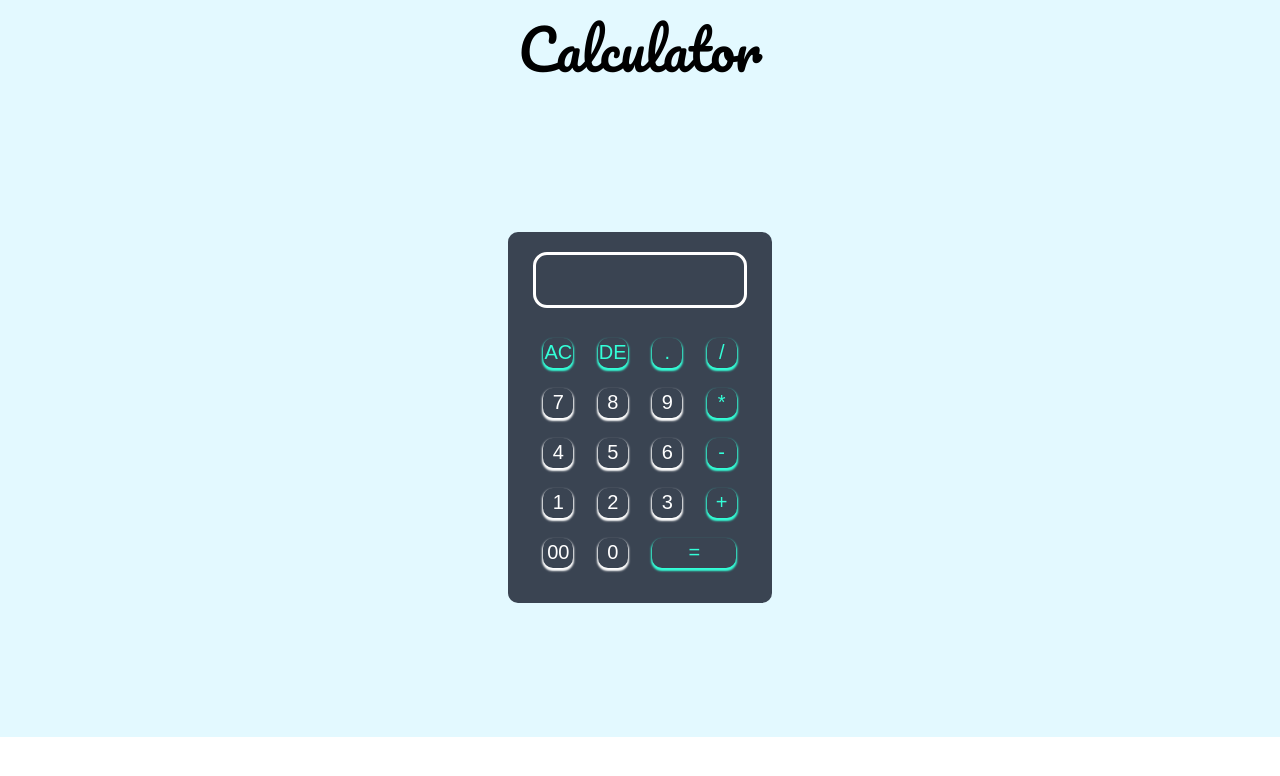
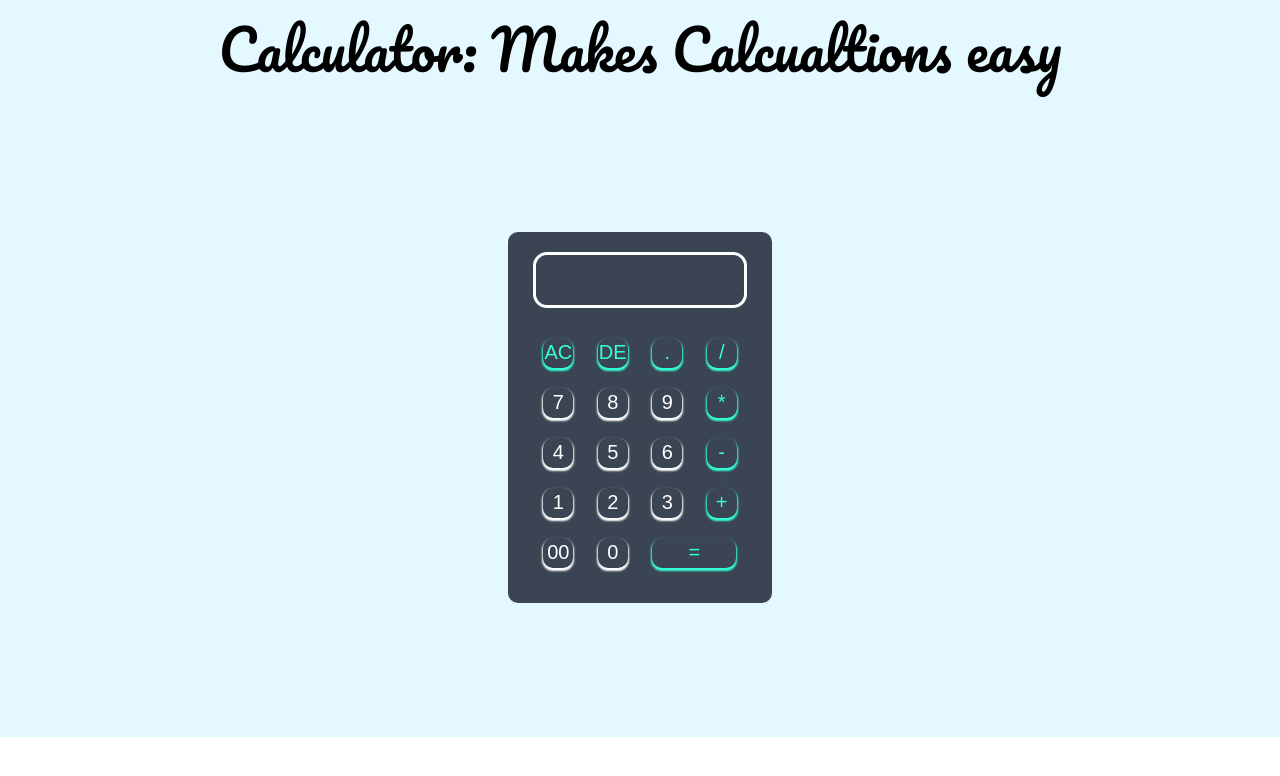
Before and after one commit to lalitkishor9/Calculator, a plain HTML site: page index.html in a window 1280 px wide. Drawn offline with Linux system fonts and the light colour scheme; a web font is replaced by a local one.

Commit message:
Header changed

```diff
--- a/index.html
+++ b/index.html
@@ -12,7 +12,7 @@
 </head>
 <body>
     <div class="head">
-    Calculator
+    Calculator: Makes Calcualtions easy
     </div>
     <div class="container">
         <div class="calcualtor">
```
